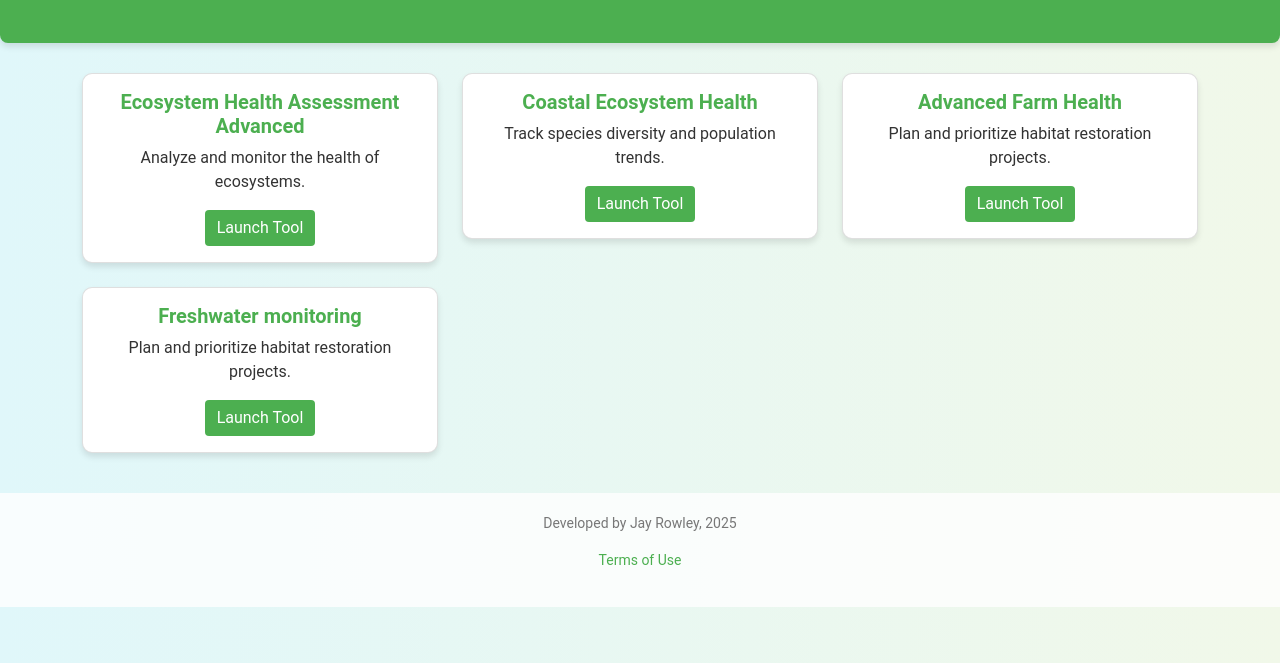
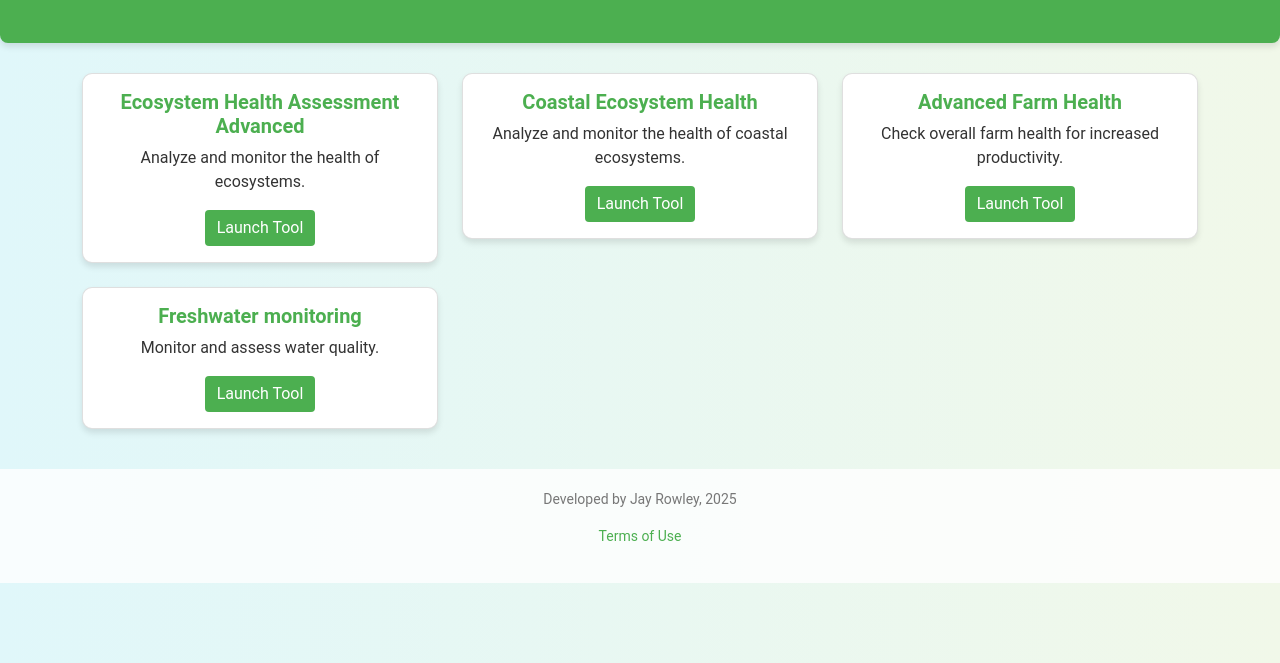
Before and after one commit to jaysecotools/ecosystem-assessment-tools, a plain HTML site: page index.html in a window 1280 px wide. Shown: the part 137-800 px from the top of the page. Drawn offline with nearby package versions, Linux system fonts and the light colour scheme.

Commit message:
Update index.html

```diff
--- a/index.html
+++ b/index.html
@@ -83,7 +83,7 @@ l<!DOCTYPE html>
                 <div class="card tool-card">
                     <div class="card-body text-center">
                         <h5 class="card-title">Coastal Ecosystem Health</h5>
-                        <p class="card-text">Track species diversity and population trends.</p>
+                        <p class="card-text">Analyze and monitor the health of coastal ecosystems.</p>
                         <a href="Coastal Ecosystem Health.html" class="btn btn-success" target="_self">
                             Launch Tool
                         </a>
@@ -95,7 +95,7 @@ l<!DOCTYPE html>
                 <div class="card tool-card">
                     <div class="card-body text-center">
                         <h5 class="card-title">Advanced Farm Health</h5>
-                        <p class="card-text">Plan and prioritize habitat restoration projects.</p>
+                        <p class="card-text">Check overall farm health for increased productivity.</p>
                         <a href="FarmHealthTool_Advanced2.html" class="btn btn-success" target="_self">
                             Launch Tool
                         </a>
@@ -107,7 +107,7 @@ l<!DOCTYPE html>
                 <div class="card tool-card">
                     <div class="card-body text-center">
                         <h5 class="card-title">Freshwater monitoring</h5>
-                        <p class="card-text">Plan and prioritize habitat restoration projects.</p>
+                        <p class="card-text">Monitor and assess water quality.</p>
                         <a href="Freshwater Monitoring Tool.upgraded parameters.USE THIS ONE.html" class="btn btn-success" target="_self">
                             Launch Tool
                         </a>
```
